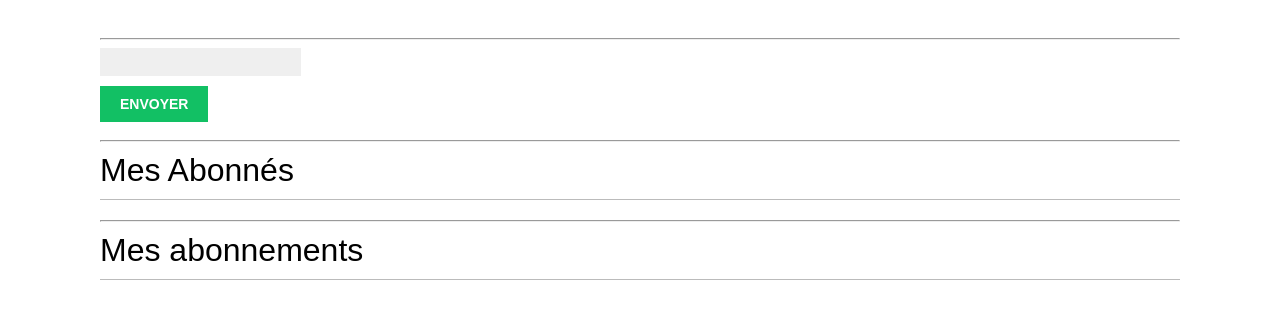
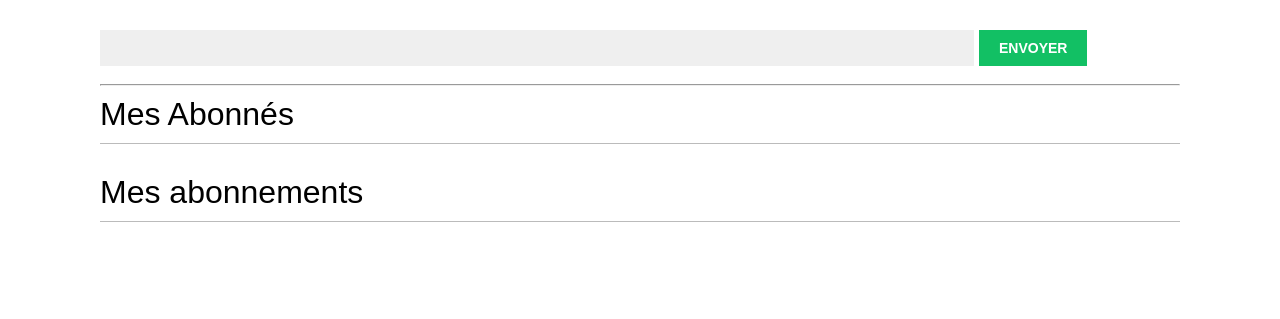
Before and after one commit to PhP-Nexxt/ocr_devapp_pyth_9, a Django app: page /litreview_app/follows in a window 1280 px wide. Shown: the part 181-500 px from the top of the page. Run offline with Django 4.2, Linux system fonts and the light colour scheme; a user stored in the database is signed in; data comes from the database, SQL or seed files in the repository; both versions use the stored data as it was after the commit; some web fonts are replaced.

Commit message:
Update Ajout regles et Css

```diff
--- a/litreview_dj/litreview_app/static/litreview_app/styles.css
+++ b/litreview_dj/litreview_app/static/litreview_app/styles.css
@@ -342,3 +342,29 @@ img.user-detail {
     margin : 30px;
 
 }
+
+table {
+    font-family: arial, sans-serif;
+    border-collapse: collapse;
+    width: 100%;
+  }
+
+  td, th {
+    border: 1px solid #dddddd;
+    text-align: left;
+    padding: 8px;
+  }
+
+  tr:nth-child(even) {
+    background-color: #dddddd; /* Alternance Blanc et gris */
+  }
+
+  .follow_form {
+    display:flex;
+  }
+
+  .follow_form_username {
+    margin-right: 5px;
+    padding: 5px;
+    width: 80%;
+  }
--- a/litreview_dj/litreview_app/templates/litreview_app/follows.html
+++ b/litreview_dj/litreview_app/templates/litreview_app/follows.html
@@ -13,28 +13,32 @@
       <p style="color:green">{{ message }}</p>
     {% endif %}
 
-    <hr>
-      <form action="" method="post">
+      <form class="follow_form" action="" method="post">
         {% csrf_token %}
-        <input type="text" name="username">
+        <input class="follow_form_username" type="text" name="username">
         <input type="submit" value="Envoyer">
 
 
       </form>
       <hr>
       <h1>Mes Abonnés</h1>
+      <table style="width:100%">
         {% for myfollower in myfollowers %} <!-- Mes Abonnés-->
-            <p>{{ myfollower.followed_user.username }}</p>
 
+            <tr>
+              <td><p>{{ myfollower.followed_user.username }}</p></td>
+            </tr>
+        {% endfor %}
+      </table>
 
-        {% endfor %}
-        <hr>
         <h1>Mes abonnements</h1>
+        <table style="width:100%">
         {% for myfollow in myfollows %}<!-- Mes Abonnements-->
-        <p>{{ myfollow.user.username }}</p>
-
-
-
-        {% endfor %}
+          <tr>
+            <td><p>{{ myfollow.user.username }}</p></td>
+            <td><a class='button' href="{% url 'unfollow' follow_id=myfollow.id %}">Se désabonner</a> </td> <!--Lien vers l'url de supression de mes abonnements-->
+          </tr>
+          {% endfor %}
+        </table>
 
       {% endblock %}
--- a/litreview_dj/litreview_app/urls.py
+++ b/litreview_dj/litreview_app/urls.py
@@ -19,4 +19,5 @@ urlpatterns = [
     path('delete_ticket/<int:ticket_id>', views.delete_ticket, name='delete_ticket'),
     path('delete_review/<int:review_id>', views.delete_review, name='delete_review'),
     path('follows', views.follows, name='follows'),
+    path('unfollow/<int:follow_id>', views.unfollow, name='unfollow'),
     ]
--- a/litreview_dj/litreview_app/views/follows.py
+++ b/litreview_dj/litreview_app/views/follows.py
@@ -1,4 +1,4 @@
-from django.shortcuts import render
+from django.shortcuts import render, redirect
 from django.contrib.auth.decorators import login_required
 from litreview_app.models import UserFollows
 from django.contrib.auth.models import User
@@ -12,7 +12,6 @@ def follows(request):
     myfollowers = UserFollows.objects.filter(user=request.user) #Mes abonnés (qui me suivent)
     myfollows = UserFollows.objects.filter(followed_user=request.user) #Les gens a qui je suis abonné
 
-
     success = False
     error = False
     message = ""
@@ -22,8 +21,11 @@ def follows(request):
         print(username)
         user = User.objects.filter(username=username).first()
         print(user)
+        if user and user == request.user: #cas 1 moi meme
+            error = True
+            message = "Vous ne pouvez pas vous abonner à vous même"
 
-        if user:
+        elif user: # User existe
             try:
                 #creation de l'object
                 userfollow = UserFollows(
@@ -36,7 +38,7 @@ def follows(request):
             except:
                 error = True
                 message = f"Vous etes déja abonné à l'utilisateur {username}"
-        else:
+        else: # user n'existe pas
             error = True
             message = f"L'utilisateur {username} n'existe pas"
 
@@ -51,3 +53,9 @@ def follows(request):
     }
 
     return render(request, 'litreview_app/follows.html', context)
+
+@login_required
+def unfollow(request, follow_id):
+    myfollow = UserFollows.objects.get(id=follow_id) #On recupere l'objet selon son Id
+    myfollow.delete() # On supprime
+    return redirect('follows')
```
Also changed, not shown: litreview_dj/db.sqlite3.
